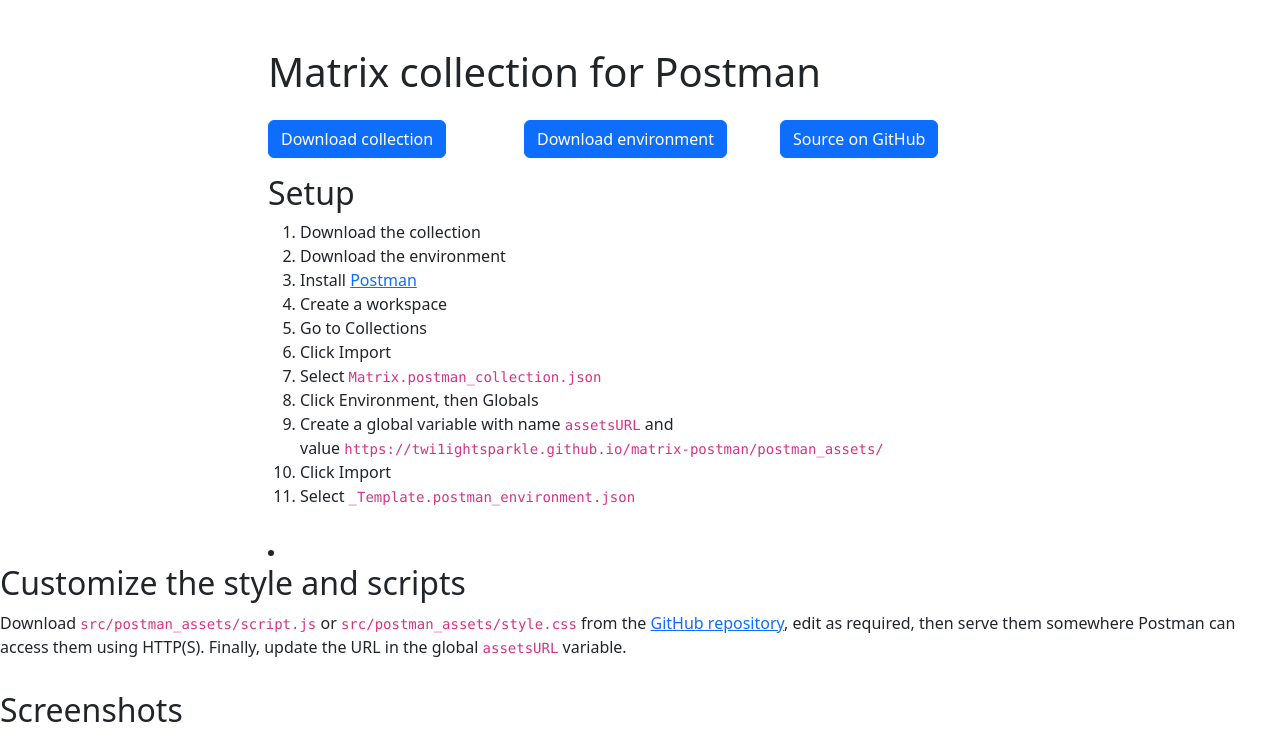
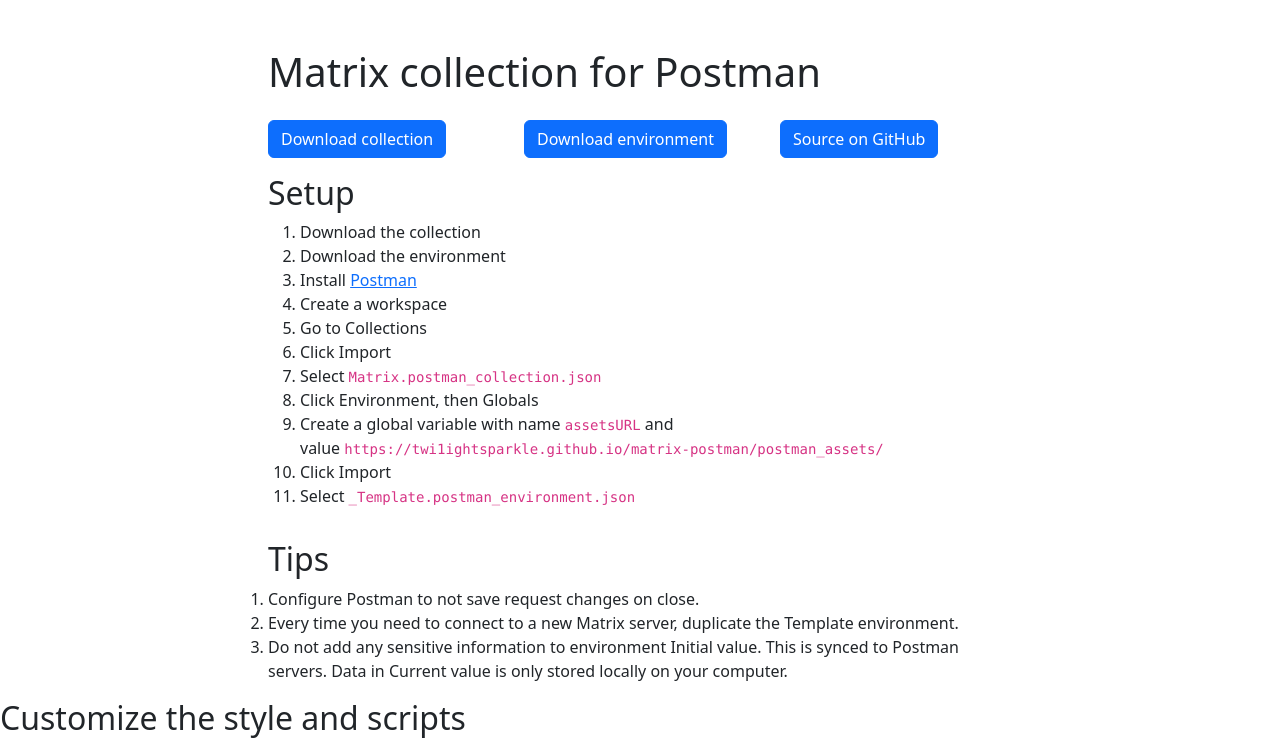
Before and after one commit to Twi1ightSparkle/matrix-postman, a plain HTML site: page src/index.html in a window 1280 px wide. Shown: the top 742 px of the page. Drawn offline with Linux system fonts and the light colour scheme.

Commit message:
Added some Postman tips

```diff
--- a/src/index.html
+++ b/src/index.html
@@ -67,7 +67,16 @@
 
            <div class="row mb-3>
                 <div class="col">
+                    <h2>Tips</h2>
+                    <ol>
+                        <li>Configure Postman to not save request changes on close.</li>
                         <li>
+                            Every time you need to connect to a new Matrix server, duplicate the Template
+                            environment.
+                        </li>
+                        <li>
+                            Do not add any sensitive information to environment Initial value. This is synced to
+                            Postman servers. Data in Current value is only stored locally on your computer.
                         </li>
                     </ol>
                 </div>
```
